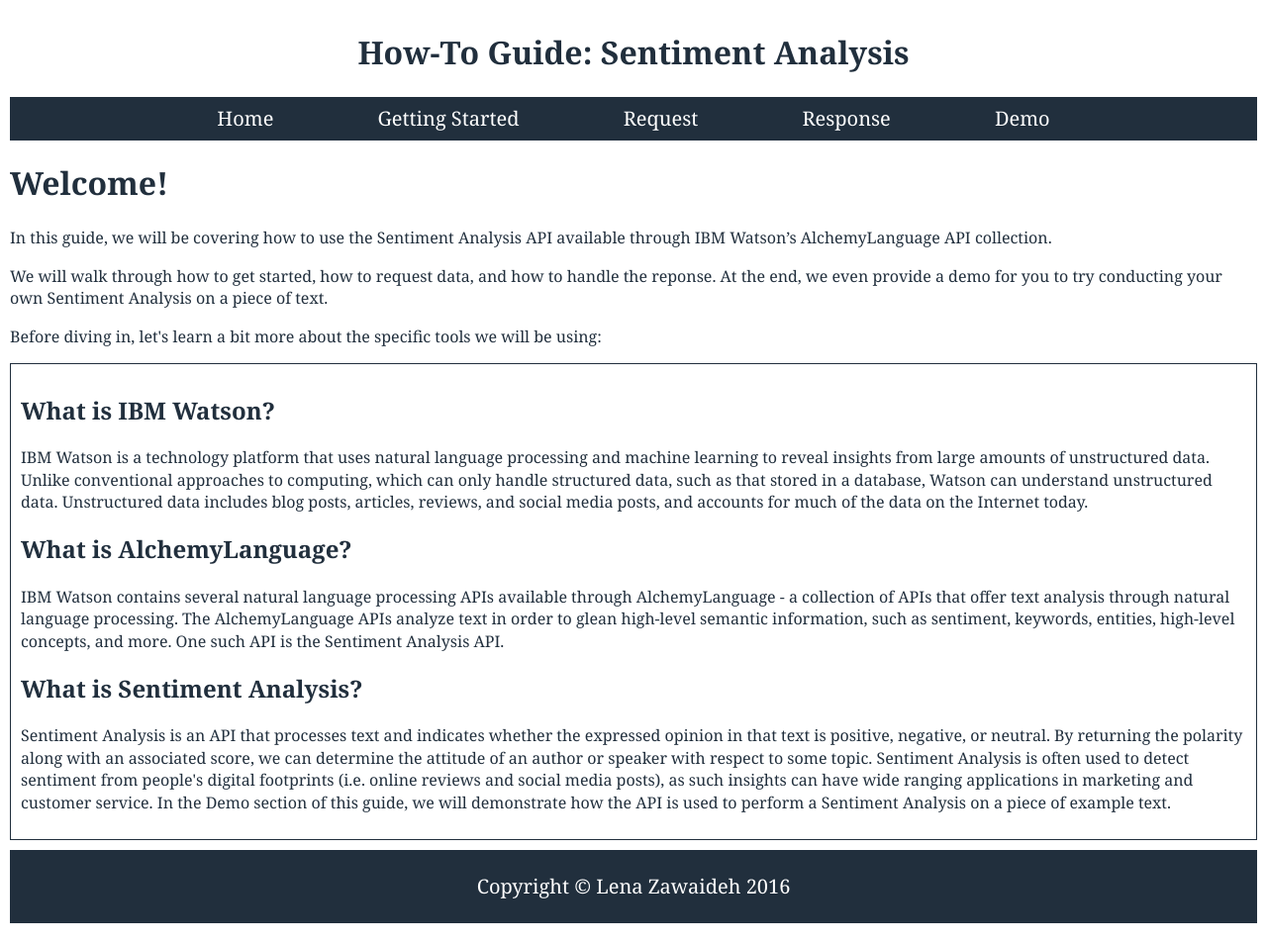
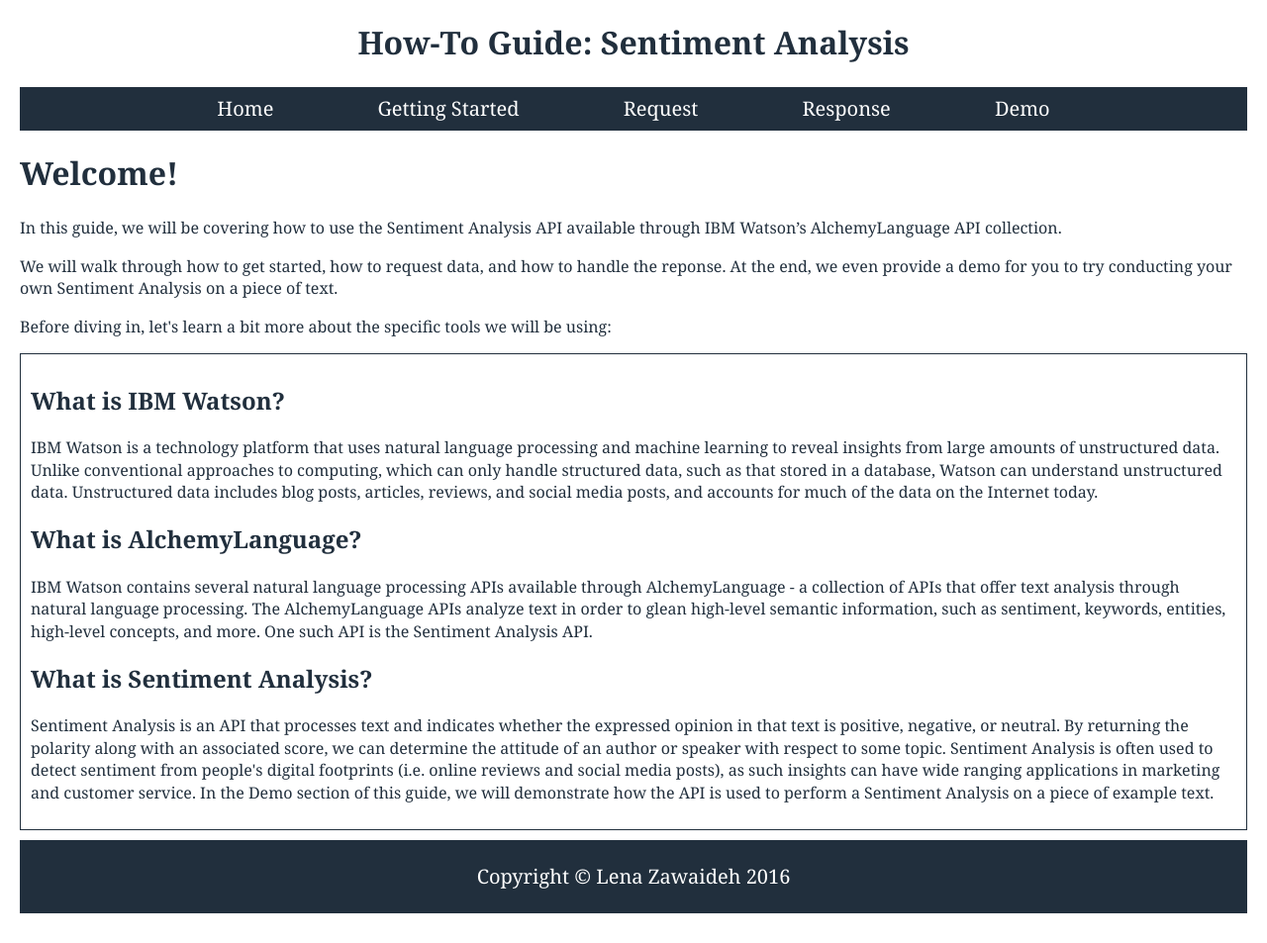
Before and after one commit to lenaz/How-To-Guide, a Jekyll site: the page built from index.html, in a window 1280 px wide. Shown: the whole page at 99% size. Built offline with Jekyll 4.4.1, drawn with Linux system fonts in a browser that asks for light colours; Markdown is read by kramdown in place of the engine named in the settings.

Commit message:
Update common.css

```diff
--- a/css/common.css
+++ b/css/common.css
@@ -1,5 +1,5 @@
 html {
-    margin: 10px auto;
+    margin: 0px auto;
     padding: 0px;
 
     font: normal 100%/1.4 Georgia, serif;
@@ -7,7 +7,7 @@ html {
 
 body {
     color: #212F3D;
-    margin: 10px;
+    margin: 20px;
 }
 
 .main-header {
```
